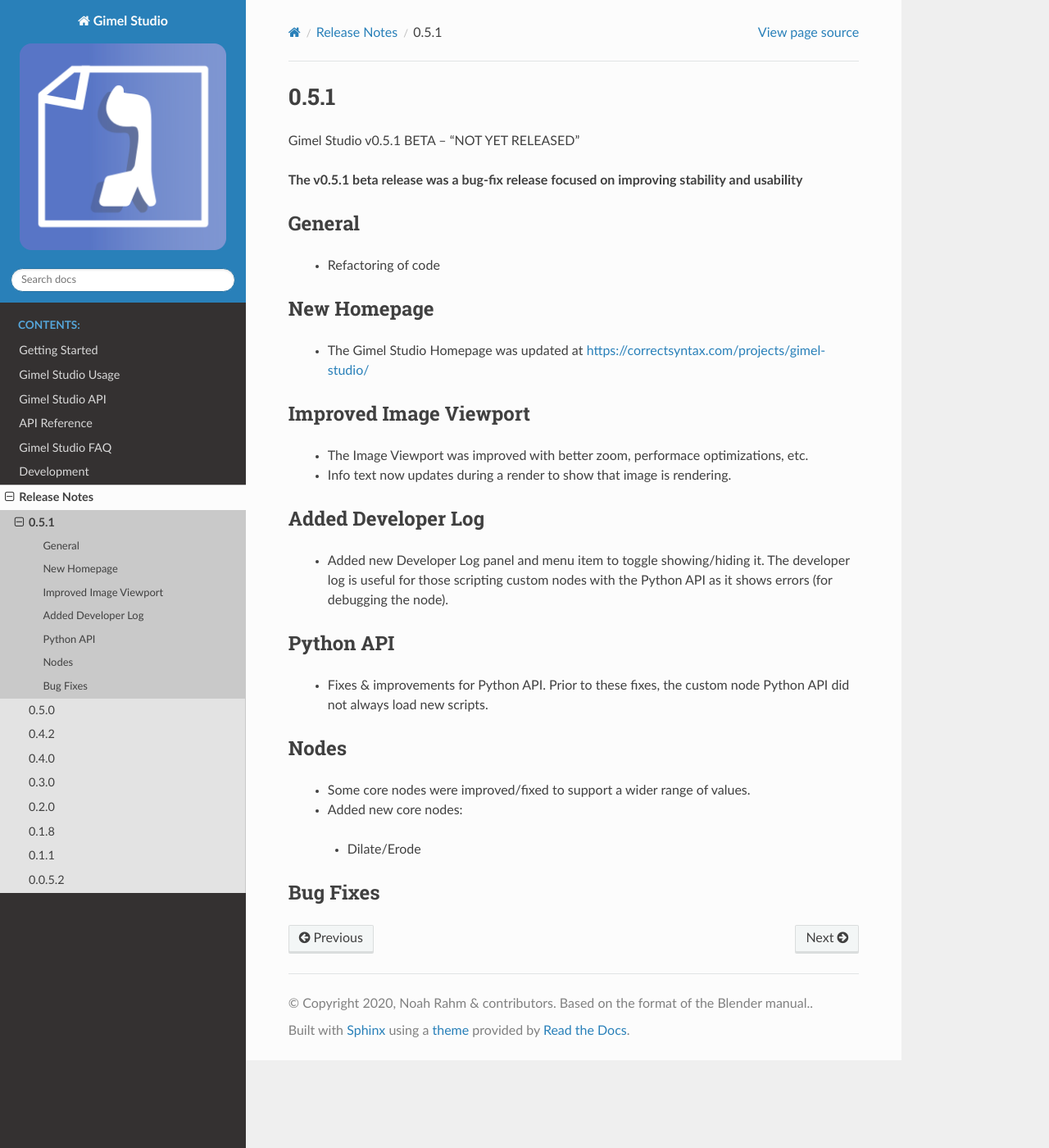
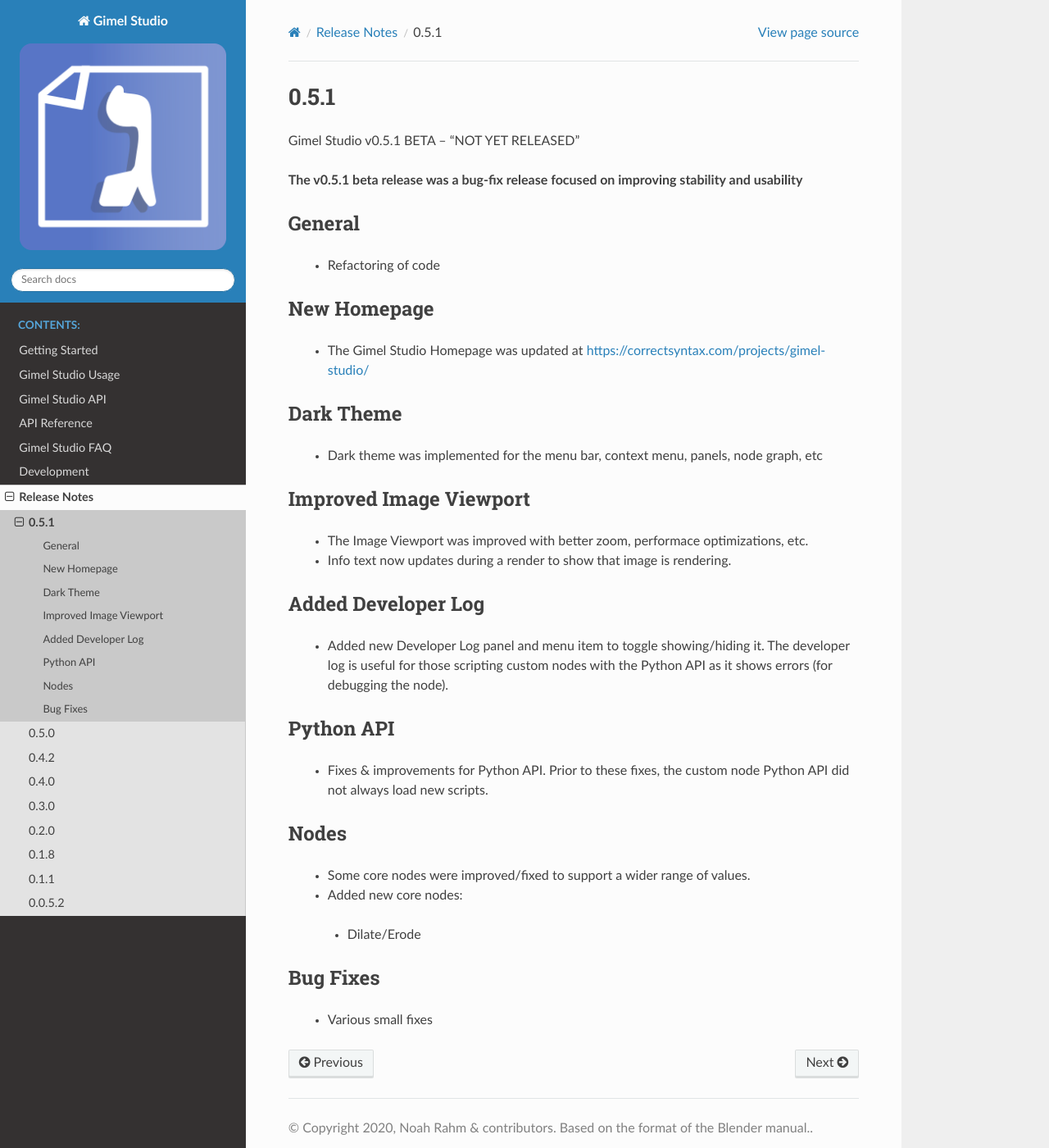
Before and after one commit to GimelStudio/Gimel-Studio, a Sphinx documentation site: the page built from docs/source/release_notes/0.5.1.rst, in a window 1280 px wide and 1400 px high. Shown: the whole window at 82% size. Built offline with Sphinx 7.4.7 and the Read the Docs theme 2.0.0, drawn with Linux system fonts in a browser that asks for light colours; the version number could not be read and is left out.

Commit message:
update release notes

```diff
--- a/docs/source/release_notes/0.5.1.rst
+++ b/docs/source/release_notes/0.5.1.rst
@@ -16,6 +16,12 @@ New Homepage
 ------------
 
  * The Gimel Studio Homepage was updated at https://correctsyntax.com/projects/gimel-studio/
+
+
+Dark Theme
+----------
+
+ * Dark theme was implemented for the menu bar, context menu, panels, node graph, etc
 
 
 Improved Image Viewport
@@ -48,3 +54,5 @@ Nodes
 
 Bug Fixes
 ---------
+
+ * Various small fixes
```
